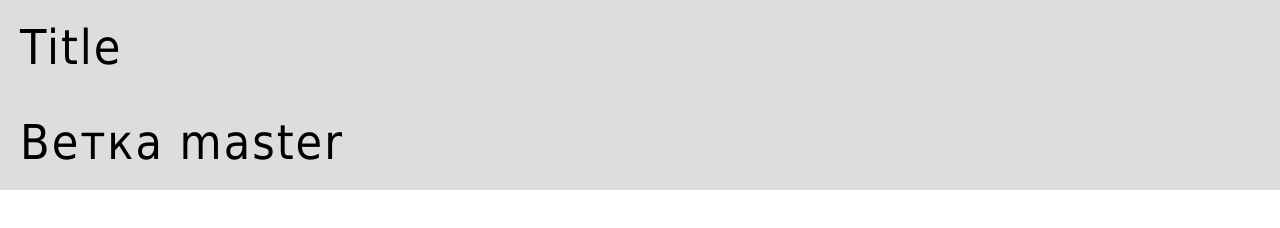
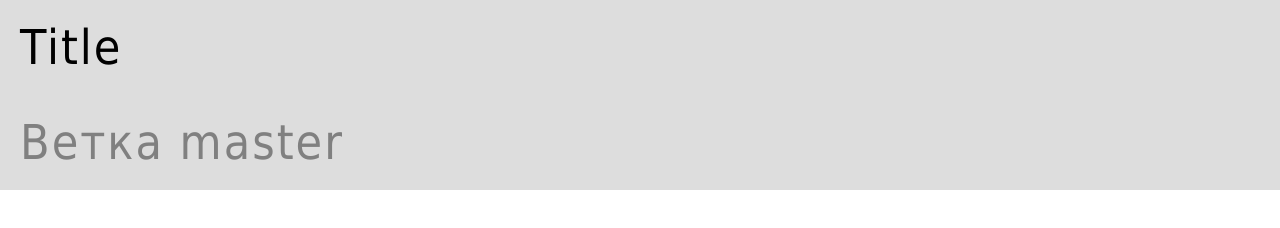
Before and after one commit to alekseyme/gittest, a website: page #src/index.html in a window 1280 px wide. Drawn offline with nearby package versions, Linux system fonts and the light colour scheme; files that its build step writes are made by us from their sources.

Commit message:
Поменял хтмл и ксс только в src

```diff
--- a/#src/index.html
+++ b/#src/index.html
@@ -10,7 +10,7 @@
 <body>
 
 	<h1>Title</h1>
-	<h1>Ветка master</h1>
+	<h1 class="two">Ветка master</h1>
 
 	<script src="https://ajax.googleapis.com/ajax/libs/jquery/3.4.1/jquery.min.js"></script>
 	<!-- <script src="js/lib.min.js"></script> -->
--- a/#src/scss/style.scss
+++ b/#src/scss/style.scss
@@ -18,3 +18,7 @@ h1 {
 	font-weight: 400;
 	letter-spacing: 2px;
 }
+
+h1.two {
+	color: gray;
+}
```
